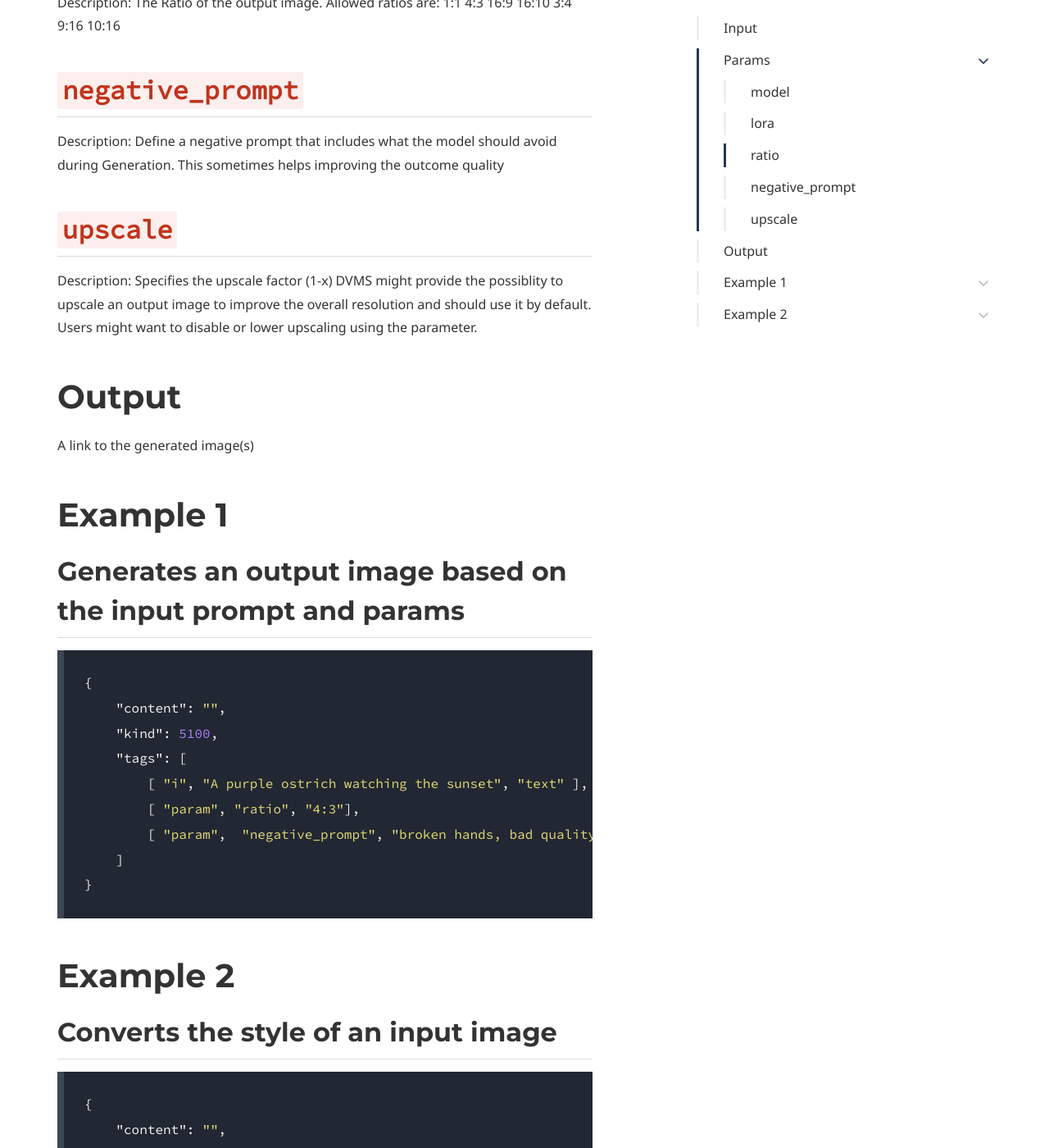
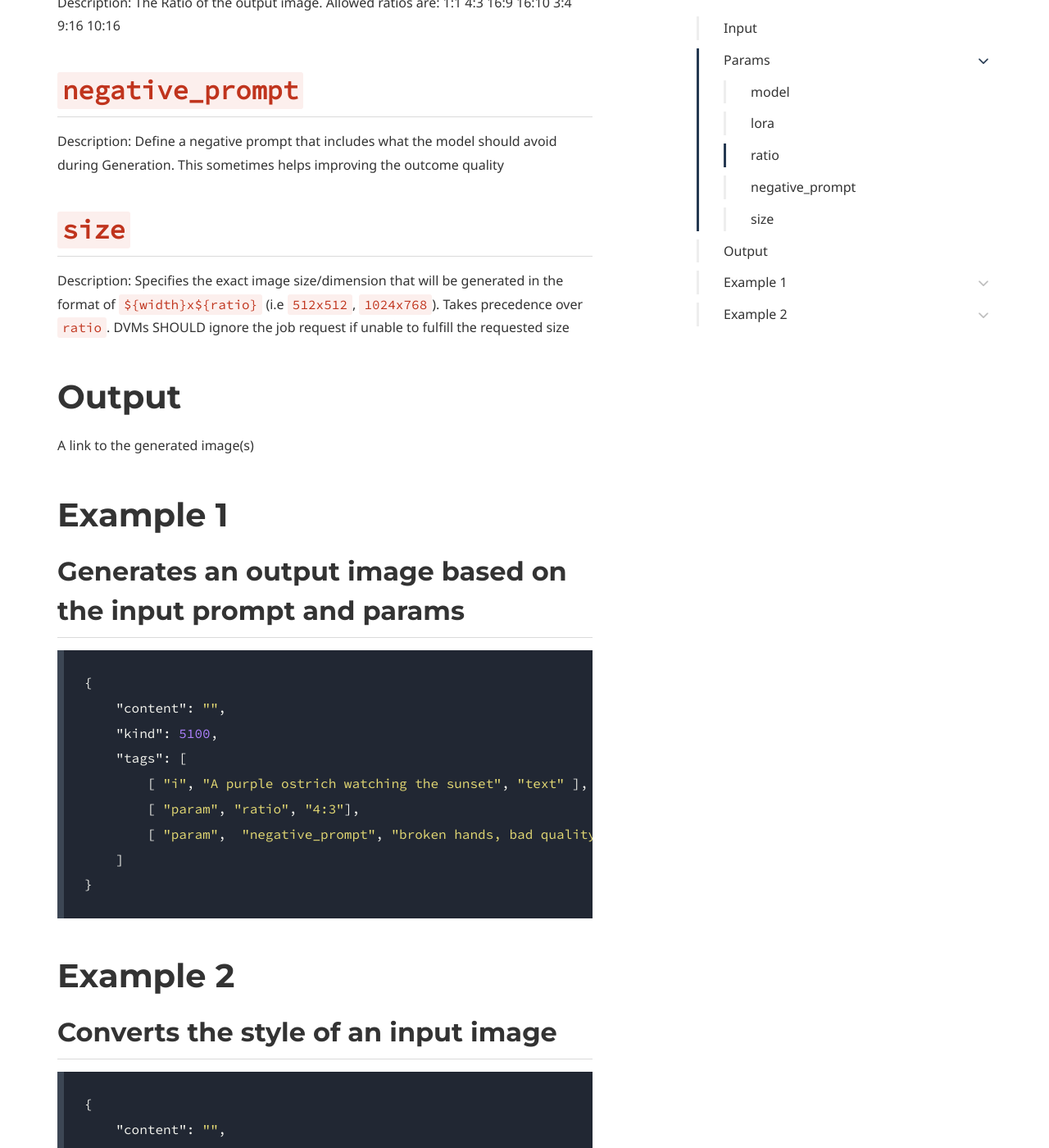
Before and after one commit to nostr-protocol/data-vending-machines, a Jekyll site: the page built from kinds/5100.md, in a window 1280 px wide and 1400 px high, scrolled down 1453 px. Shown: the whole window at 82% size. Built offline with Jekyll 4.4.1, drawn with Linux system fonts in a browser that asks for light colours; some web fonts are replaced; some of the changed text lies outside the part shown.

Commit message:
remove upscale. add size

````diff
--- a/kinds/5100.md
+++ b/kinds/5100.md
@@ -35,10 +35,10 @@ The Ratio of the output image. Allowed ratios are:
 Description:
 Define a negative prompt that includes what the model should avoid during Generation. This sometimes helps improving the outcome quality
 
-## `upscale`
+## `size`
 
 Description:
-Specifies the upscale factor (1-x) DVMS might provide the possiblity to upscale an output image to improve the overall resolution and should use it by default. Users might want to disable or lower upscaling using the parameter.
+Specifies the exact image size/dimension that will be generated in the format of `${width}x${ratio}` (i.e `512x512`, `1024x768`). Takes precedence over `ratio`. DVMs SHOULD ignore the job request if unable to fulfill the requested size
 
 
 
@@ -73,6 +73,7 @@ A link to the generated image(s)
     "tags": [
         [ "i", "https://image.nostr.build/cbfedf544d1ab82d26332bf70c1ea55b8f275ae59a04c3dac175d9cae536725e.jpg", "url" ],
         [ "i", "In style of Pablo Picasso", "text" ]
+        [ "param", "size", "512x512" ]
     ]
 }
 ```
````
